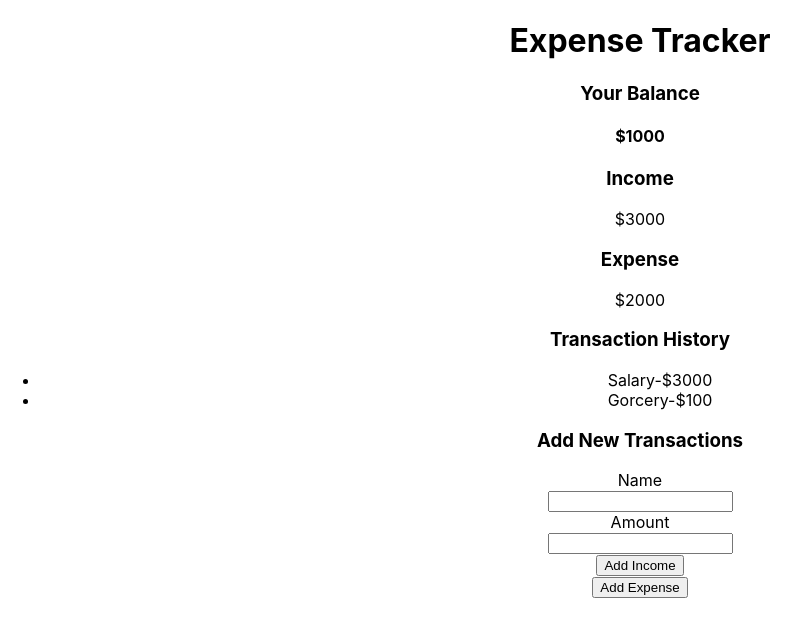
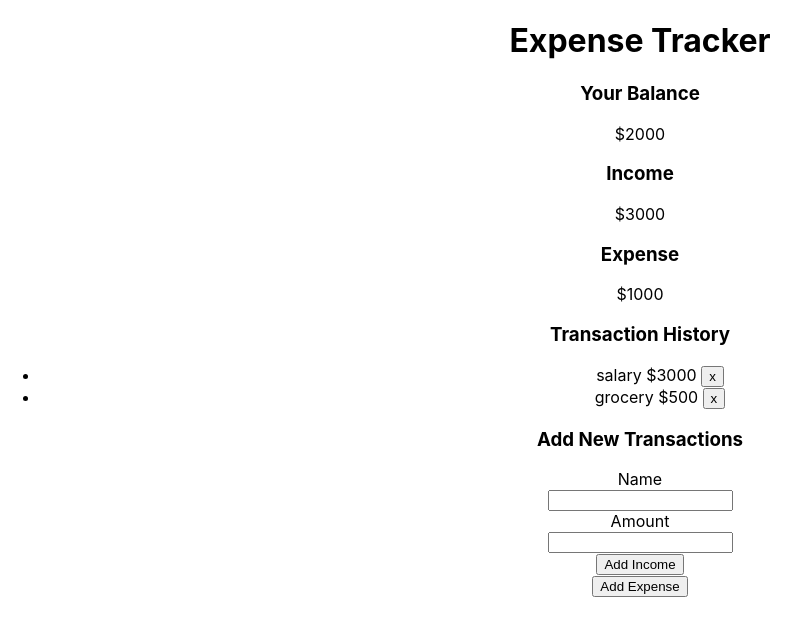
Before and after one commit to priyodas12/expense-tracker-app, a React (Create React App) app: page / in a window 1280 px wide. Shown: the top 636 px of the page, without its empty margins (0-810 px from the left). Built offline with nearby package versions, Linux system fonts and the light colour scheme.

Commit message:
added basic component

```diff
--- a/src/Components/Expense.js
+++ b/src/Components/Expense.js
@@ -1,22 +1,22 @@
 import React from 'react'
 
-function Expense() {
+function Expense({ income, expense }) {
   return (
     <div>
       <div>
         <h3>Your Balance</h3>
         <div className="balance">
-          <h4>$1000</h4>
+          ${income - expense}
         </div>
       </div>
       <div>
         <div>
           <h3>Income</h3>
-          <div>$3000</div>
+          <div>${income}</div>
         </div>
         <div>
           <h3>Expense</h3>
-          <div>$2000</div>
+          <div>${expense}</div>
         </div>
       </div>
     </div>
--- a/src/Components/ExpenseTracker.js
+++ b/src/Components/ExpenseTracker.js
@@ -2,13 +2,19 @@ import React from 'react'
 import Expense from './Expense'
 import TransactionForm from './TransactionForm'
 import TransactionHistory from './TransactionHistory'
+import { uniqueId } from '../utils'
+
+const transcationData = [
+  { id: uniqueId(), name: 'salary', amount: 3000, type: "income" },
+  { id: uniqueId(), name: 'grocery', amount: 500, type: "expense" }
+];
 
 function ExpenseTracker() {
   return (
     <div>
       <h1>Expense Tracker</h1>
-      <Expense />
-      <TransactionHistory />
+      <Expense income={3000} expense={1000} />
+      <TransactionHistory transactions={transcationData} />
       <TransactionForm />
     </div>
   )
--- a/src/Components/TransactionHistory.js
+++ b/src/Components/TransactionHistory.js
@@ -1,12 +1,17 @@
 import React from 'react'
 
-function TransactionHistory() {
+
+
+function TransactionHistory({ transactions }) {
   return (
     <div>
       <h3>Transaction History</h3>
       <ul>
-        <li>Salary-$3000</li>
-        <li>Gorcery-$100</li>
+        {
+          transactions.map(data =>
+            <li key={data.id}>{data.name} ${data.amount} <button>x</button></li>
+          )
+        }
       </ul>
     </div>
   )
--- /dev/null
+++ b/src/utils.js
@@ -0,0 +1,5 @@
+const uniqueId = () => {
+  return Math.round(Math.random() * 10000000);
+}
+
+export { uniqueId }
```
